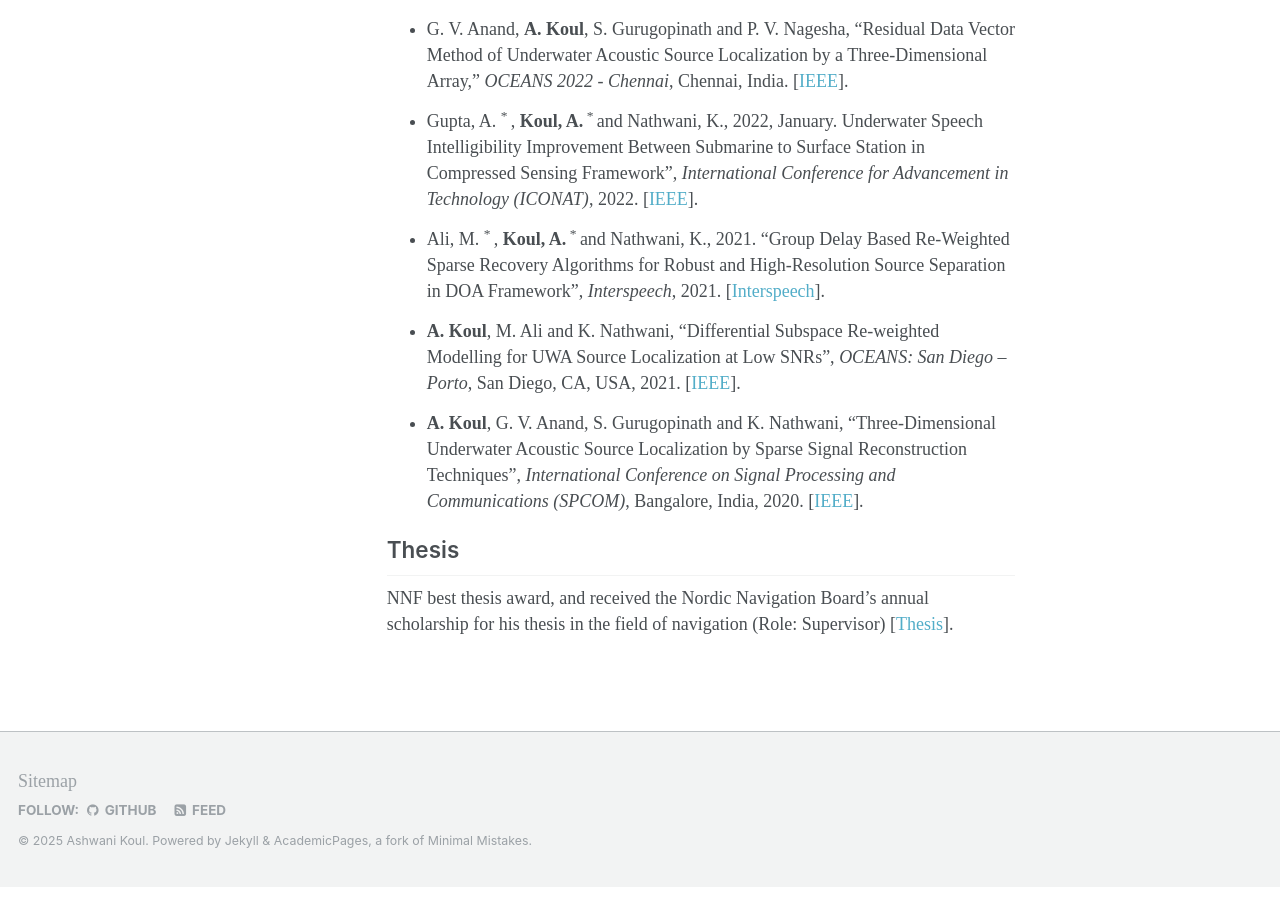
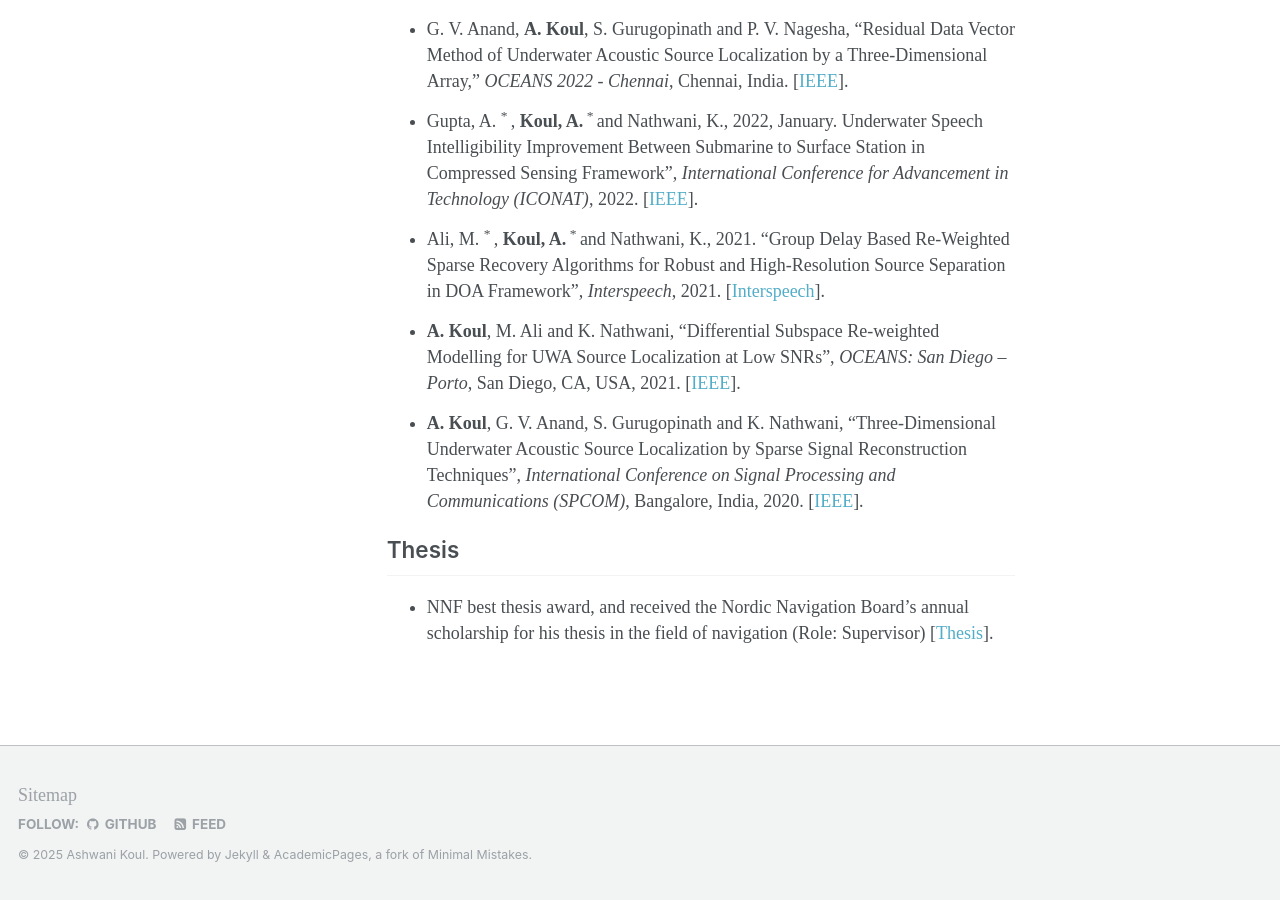
Before and after one commit to ASHKoul/ASHKoul.github.io, a Jekyll site: the page built from _pages/publications.md, in a window 1280 px wide and 900 px high, scrolled down 582 px. Built offline with Jekyll 4.4.1, drawn with Linux system fonts in a browser that asks for light colours; some web fonts are replaced.

```diff
--- a/_pages/publications.md
+++ b/_pages/publications.md
@@ -30,4 +30,4 @@ author_profile: true
 - **A. Koul**, G. V. Anand, S. Gurugopinath and K. Nathwani, "Three-Dimensional Underwater Acoustic Source Localization by Sparse Signal Reconstruction Techniques", *International Conference on Signal Processing and Communications (SPCOM)*, Bangalore, India, 2020. [[IEEE](https://ieeexplore.ieee.org/document/9179579)].
 
 ##  Thesis
-NNF best thesis award, and received the Nordic Navigation Board’s annual scholarship for his thesis in the field of navigation (Role: Supervisor) [<a href="https://lnkd.in/dThc2yUx ">Thesis</a>].
+- NNF best thesis award, and received the Nordic Navigation Board’s annual scholarship for his thesis in the field of navigation (Role: Supervisor) [<a href="https://lnkd.in/dThc2yUx ">Thesis</a>].
```
